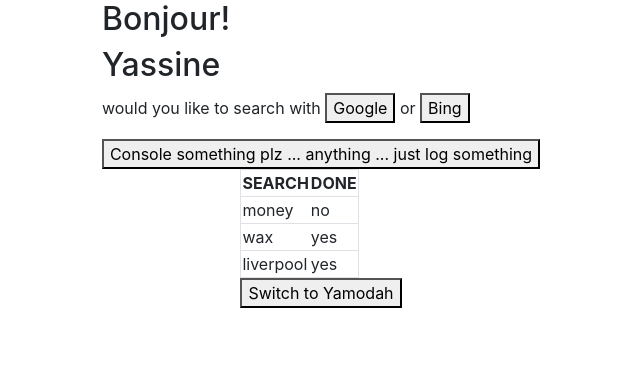
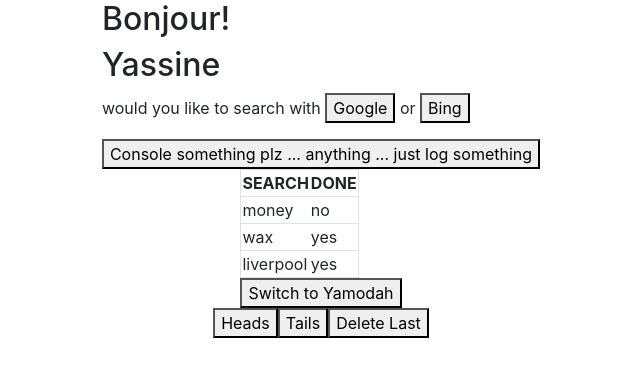
Before and after one commit to yamodah/ReactAppTemplate, a React (Create React App) app: page / in a window 1280 px wide. Shown: the top 376 px of the page, without its empty margins (319-959 px from the left). Built offline with nearby package versions, Linux system fonts and the light colour scheme.

Commit message:
buttons that alter arrays and use them to render

```diff
--- a/src/App.js
+++ b/src/App.js
@@ -5,8 +5,7 @@ import Greeting from "./Greeting";
 import LogInButton from "./logIn";
 import ResearchList from "./ResearchList";
 import AccountSwitch from "./AccountSwitch";
-
-
+import CoinToss from "./CoinToss";
 
 function App() {
   const researchList1 = [{ done:"no", search:"money"},{ done:"yes", search:"wax"},{ done:"yes", search:"liverpool"}]
@@ -25,6 +24,9 @@ function App() {
     <ResearchList list = {researchList1} />
     <LogInButton logIn={logIn} accountHandler={acountSwitcher}/>
     </div>
+    <div>
+      <CoinToss />
+    </div>
   </div>
   )
 }
--- /dev/null
+++ b/src/CoinToss.js
@@ -0,0 +1,31 @@
+import React, {useState} from "react";
+
+function CoinToss(){
+
+  const [results, setResults] = useState([]);
+  const handleClick = (value) => setResults([...results, value]);
+
+  const lis = results.map((result, index) => (
+    <li key={`toss-${index}`}>{result === "H" ? "Heads" : "Tails"}</li>
+  ));
+
+  const handleDeleteLast = () => {
+    const filteredList = results.filter(
+      (result, index) => index !== results.length - 1
+    );
+    setResults(filteredList);
+  };
+
+  return (
+    <section>
+      <div>
+        <button onClick={() => handleClick("H")}>Heads</button>
+        <button onClick={() => handleClick("T")}>Tails</button>
+        <button onClick={handleDeleteLast}>Delete Last</button>
+      </div>
+      <ul>{lis}</ul>
+    </section>
+  );
+}
+
+export default CoinToss
```
